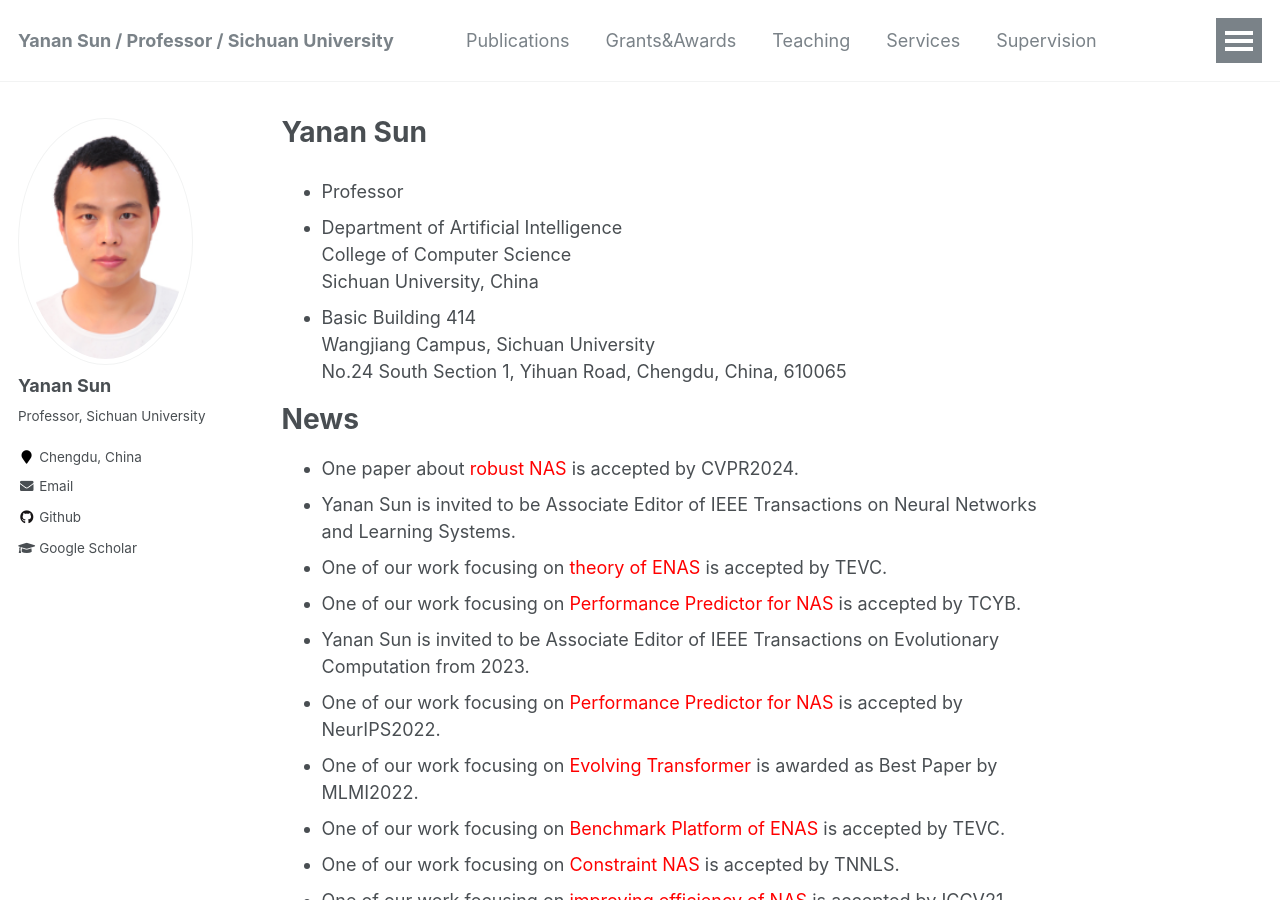
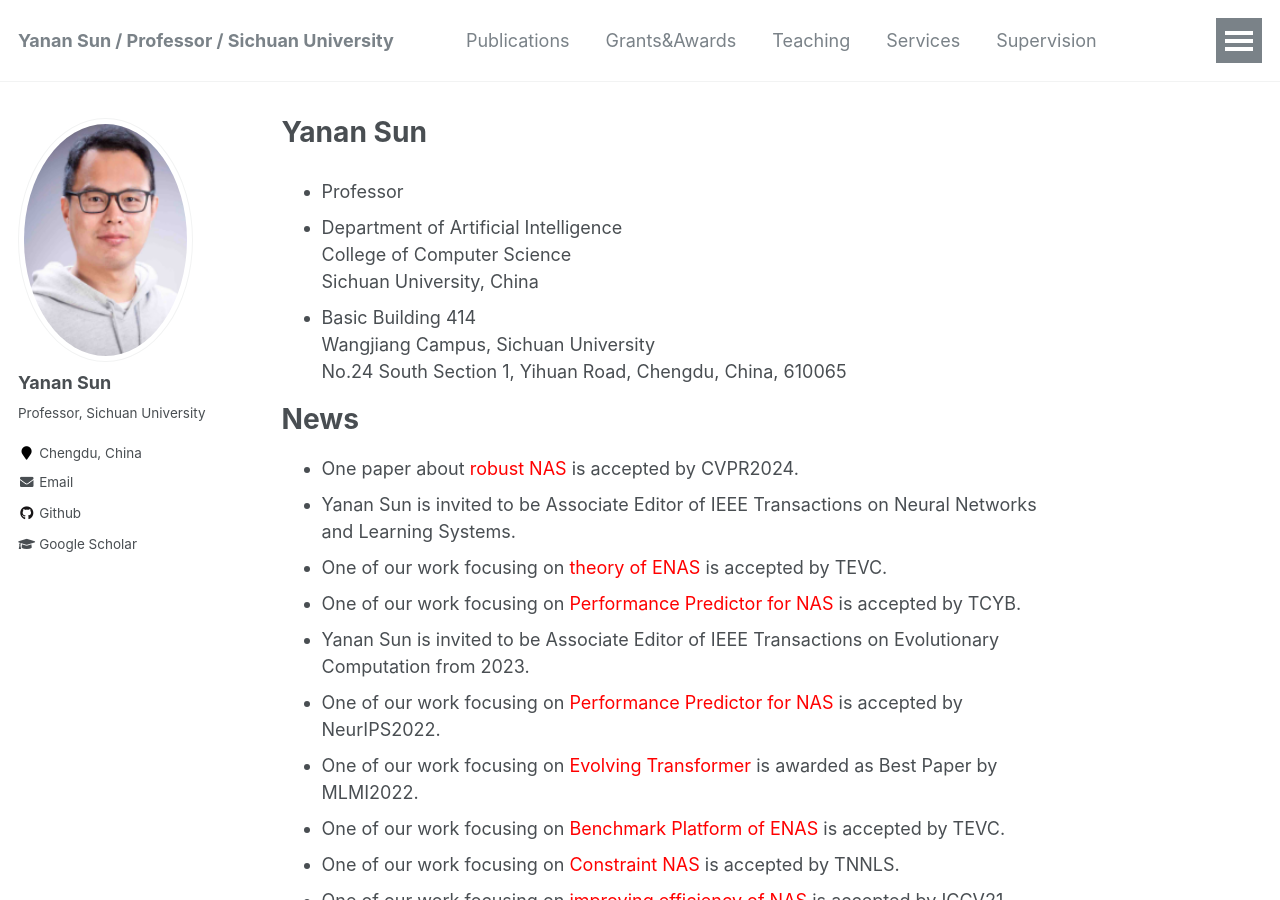
Before and after one commit to yn-sun/yn-sun.github.io, a Jekyll site: the page built from _pages/about.md, in a window 1280 px wide and 900 px high. Built offline with Jekyll 4.4.1, drawn with Linux system fonts in a browser that asks for light colours; comment, search, counter and statistics services are not loaded.

Commit message:
Update _config.yml

```diff
--- a/_config.yml
+++ b/_config.yml
@@ -81,7 +81,7 @@ analytics:
 # Site Author
 author:
   name             : "Yanan Sun"
-  avatar           : "head_yn.png"
+  avatar           : "head.png"
   bio              : "Professor, Sichuan University"
   location         : "Chengdu, China"
   employer         :
```
